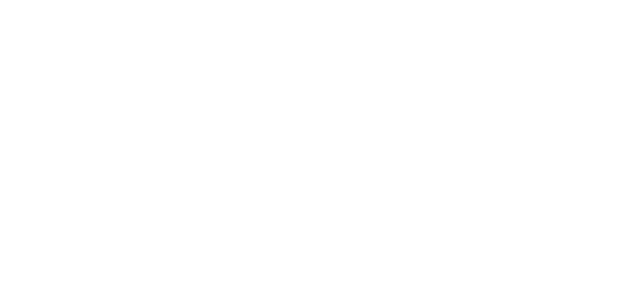
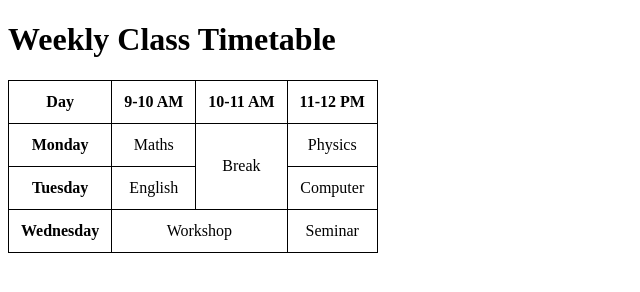
Before and after one commit to raghav00007/WDW_10116, a plain HTML site: page web designing workshop/assignment13.html in a window 1280 px wide. Shown: the whole page, without its empty margins (0-640 px from the left). Drawn offline with Linux system fonts and the light colour scheme.

Commit message:
assignment13 real complete code

```diff
--- a/web designing workshop/assignment13.html
+++ b/web designing workshop/assignment13.html
@@ -1,9 +1,52 @@
 <!DOCTYPE html>
 <html>
 <head>
-    <title>Class Timetable</title>
+
+<title>Weekly Timetable</title>
+
+    <style>
+        table, th, td {
+            border: 1px solid black;
+            border-collapse: collapse;
+            padding: 12px;
+            text-align: center;
+        }
+    </style>
+
 </head>
 <body>
 
+    <h1>Weekly Class Timetable</h1>
+
+    <table>
+
+        <tr>
+            <th>Day</th>
+            <th>9-10 AM</th>
+            <th>10-11 AM</th>
+            <th>11-12 PM</th>
+        </tr>
+
+        <tr>
+            <th>Monday</th>
+            <td>Maths</td>
+            <td rowspan="2">Break</td>
+            <td>Physics</td>
+        </tr>
+
+        <tr>
+            <th>Tuesday</th>
+            <td>English</td>
+            <td>Computer</td>
+        </tr>
+
+        <tr>
+            <th>Wednesday</th>
+            <td colspan="2">Workshop</td>
+            <td>Seminar</td>
+        </tr>
+
+    </table>
+
 </body>
 </html>
```
